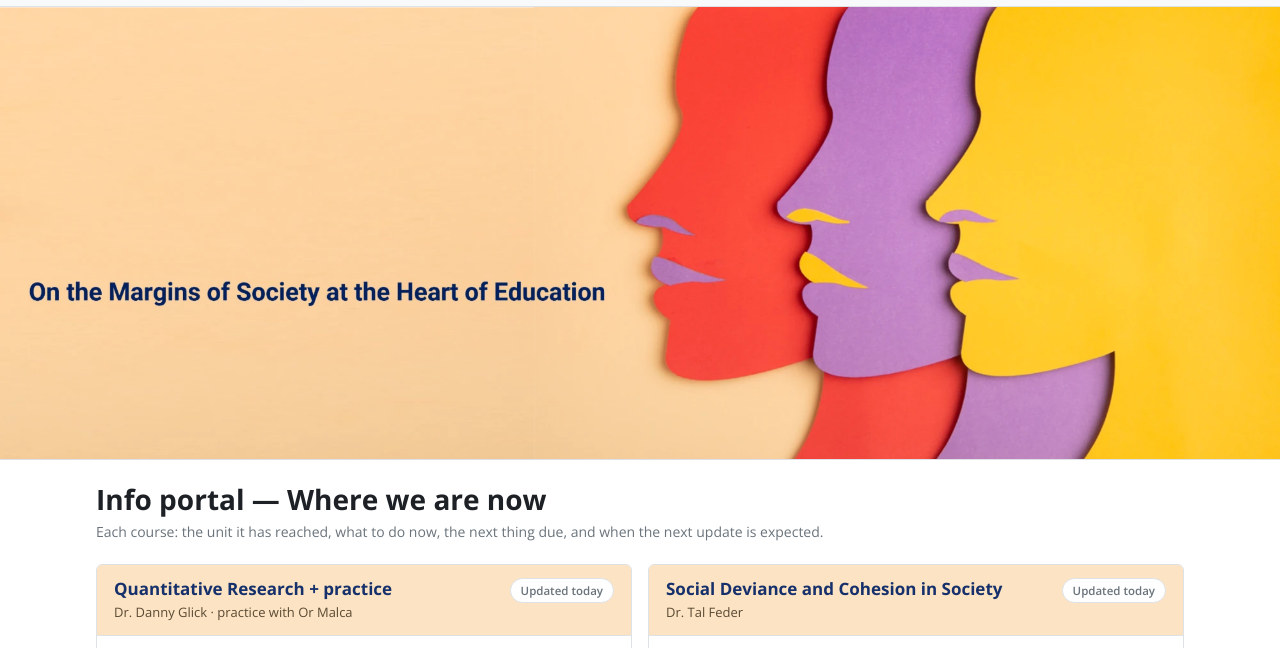
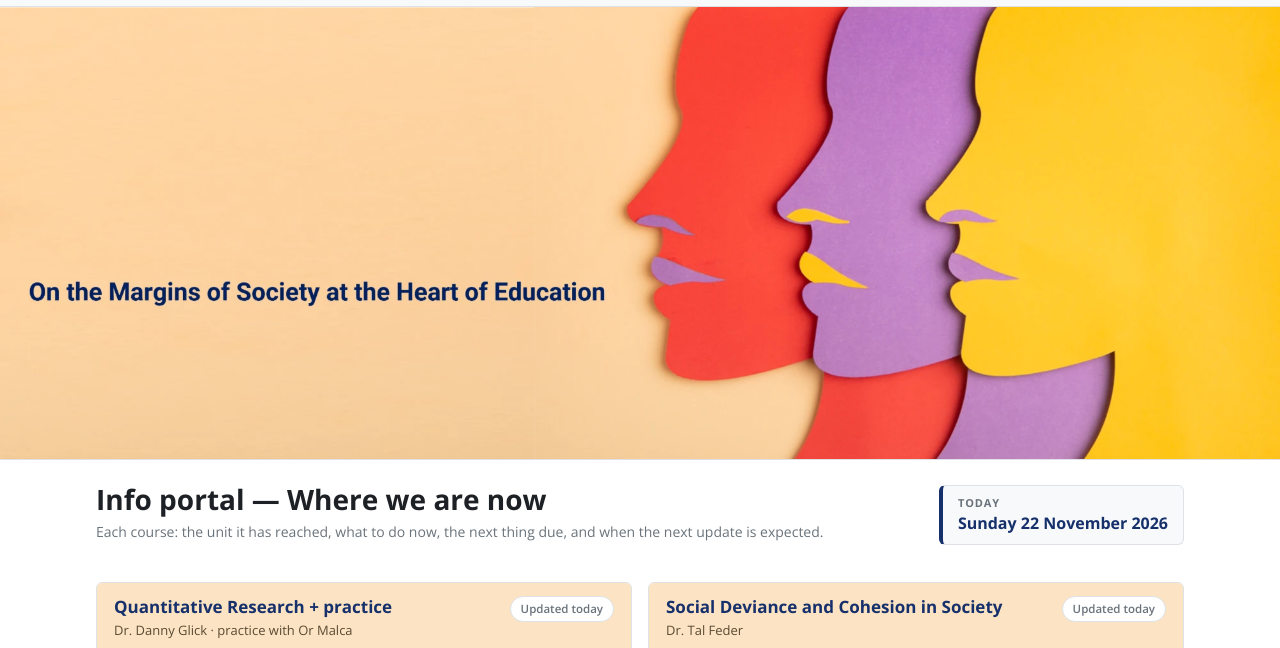
Before and after one commit to TalFeder2/inclusive-education, a plain HTML site: page index.html in a window 1280 px wide. Shown: the part 76-724 px from the top of the page. Drawn offline with nearby package versions, Linux system fonts and the light colour scheme.

Commit message:
Show today's date beside the page title
Co-Authored-By: Claude Opus 5 <noreply@anthropic.com>

```diff
--- a/index.html
+++ b/index.html
@@ -81,6 +81,19 @@ h1{font-size:28px;font-weight:700;line-height:1.25;margin:22px 0 4px;color:var(-
 .act-text.big{font-size:17px;font-weight:600;color:var(--navy)}
 .act-text.date{font-variant-numeric:tabular-nums}
 
+/* ---- today's date, beside the page title ---- */
+.head-row{display:flex;gap:16px;align-items:flex-start;justify-content:space-between;
+  flex-wrap:wrap;margin:22px 0}
+.head-main{flex:1;min-width:260px}
+.head-row h1{margin:0 0 4px}
+.head-row .sub{margin:0}
+.todaybox{flex:none;border:1px solid var(--line);border-left:4px solid var(--navy);
+  border-radius:6px;background:var(--soft);padding:9px 15px;margin-top:3px}
+.t-label{display:block;font-size:11px;font-weight:700;letter-spacing:.08em;
+  text-transform:uppercase;color:var(--muted)}
+.t-date{display:block;font-size:16px;font-weight:700;color:var(--navy);
+  font-variant-numeric:tabular-nums;white-space:nowrap}
+
 /* ---- courses in a 2 x 2 grid, one per row on narrow screens ---- */
 #board{display:grid;grid-template-columns:repeat(2,1fr);gap:16px;align-items:start}
 #board .section{margin-bottom:0}
@@ -129,8 +142,13 @@ footer{border-top:1px solid var(--line);background:var(--soft);padding:18px 0;
 
 <main class="in">
 
-  <h1>Info portal &mdash; Where we are now</h1>
-  <p class="sub">Each course: the unit it has reached, what to do now, the next thing due, and when the next update is expected.</p>
+  <div class="head-row">
+    <div class="head-main">
+      <h1>Info portal &mdash; Where we are now</h1>
+      <p class="sub">Each course: the unit it has reached, what to do now, the next thing due, and when the next update is expected.</p>
+    </div>
+    <p class="todaybox"><span class="t-label">Today</span><span class="t-date" id="today">&nbsp;</span></p>
+  </div>
 
   <div id="board"></div>
 
@@ -152,6 +170,11 @@ footer{border-top:1px solid var(--line);background:var(--soft);padding:18px 0;
 (function(){
   var board = document.getElementById('board');
   var pieces = document.getElementById('pieces');
+
+  // Today's date, so the page states plainly which day you are looking at.
+  var t = document.getElementById('today');
+  if (t) t.textContent = new Date().toLocaleDateString('en-GB',
+    {weekday:'long', day:'numeric', month:'long', year:'numeric'});
 
   var ICON = {
     content: '<path d="M4 5h16v14H4z"/><path d="M4 9h16"/>',
```
